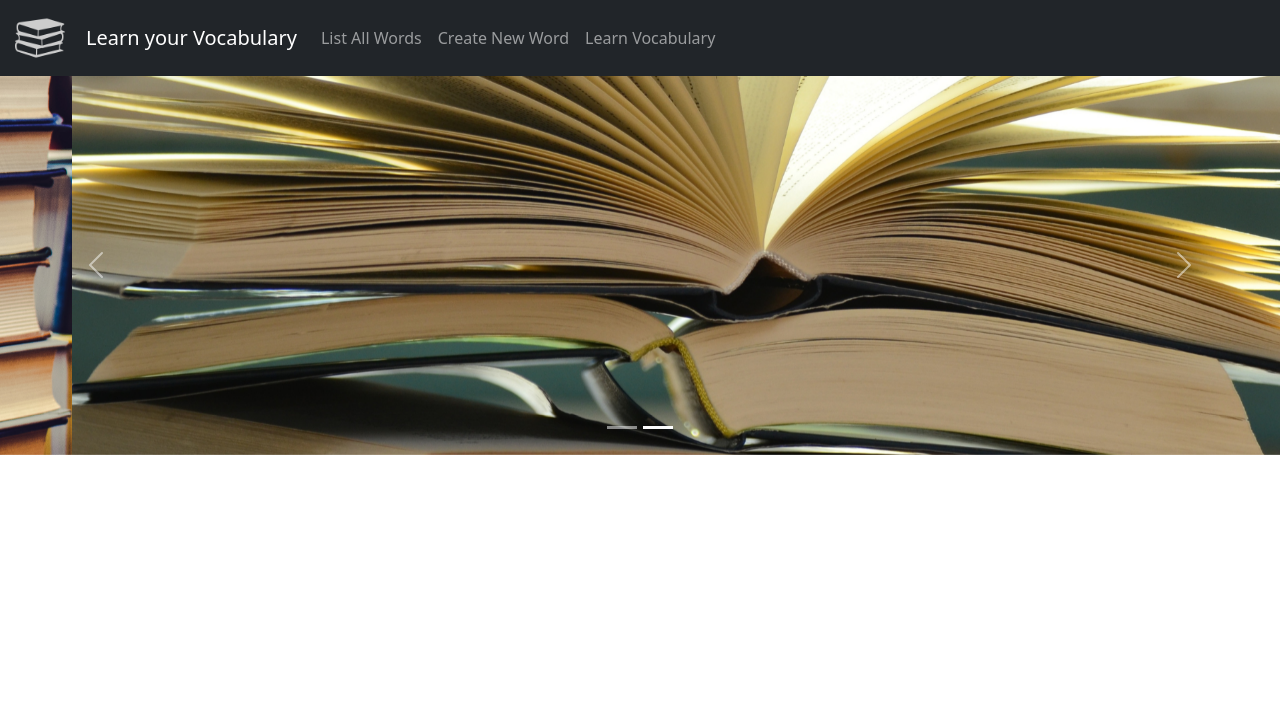
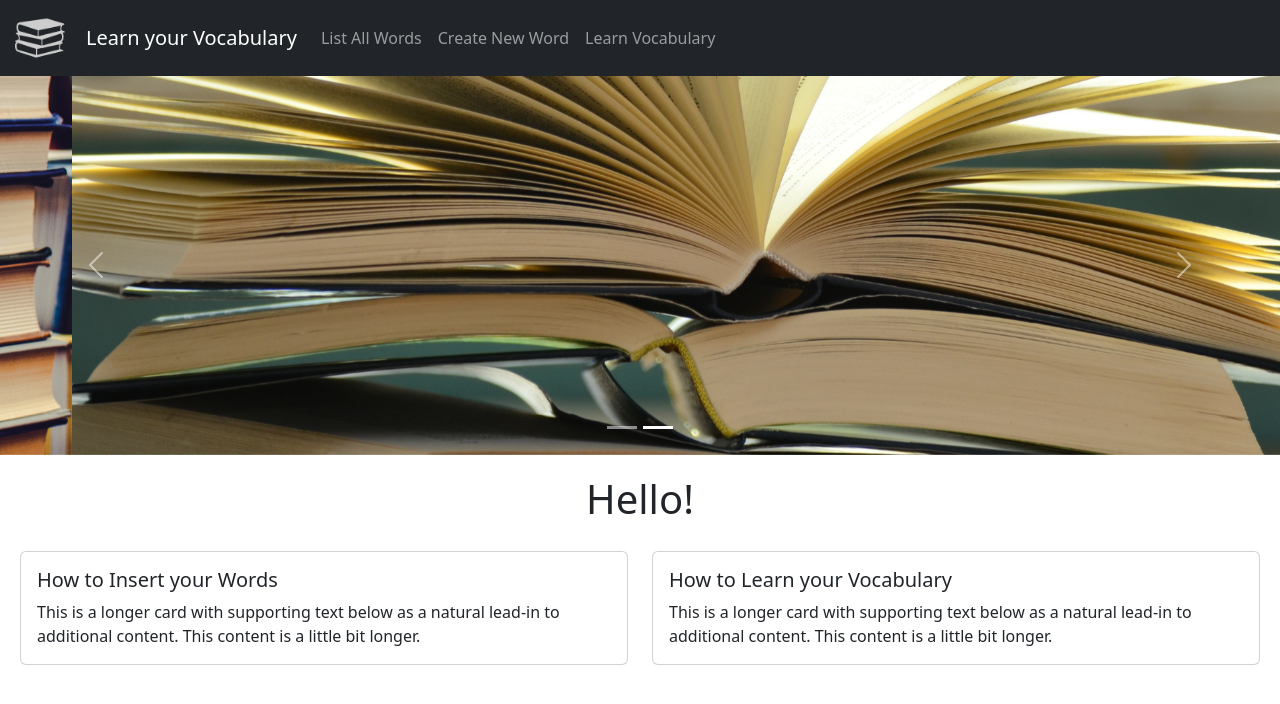
Before and after one commit to mariesophiet/vocabulary-app, a React (Create React App) app: page / in a window 1280 px wide. Shown: the top 704 px of the page. Built offline with nearby package versions, Linux system fonts and the light colour scheme.

Commit message:
added cards on home for explanations of use

```diff
--- a/src/pages/VocabularyLearn.jsx
+++ b/src/pages/VocabularyLearn.jsx
@@ -14,24 +14,25 @@ const Wrapper = styled.div`
 const Next = styled.div`
     cursor: pointer;
     padding: 20px;
-    background-color: pink;
+    background-color: #EBE1D2;
 `
+
 const Check = styled.div`
     cursor: pointer;
     padding: 20px;
-    background-color: #FF62DF;
+    background-color: #CEC2B0;
 `
 
 const Lang = styled.div`
     line-height: 250px;
-    background-color:#decddd;
+    background-color: #E2D6C3;
     font-size: 40px;
     height: 250px;
 `
 
 const Show = styled.div`
     padding: 20px;
-    background-color: red;
+    background-color: #CEC2B0;
     cursor: pointer;
 `
 
--- a/src/pages/VocabularyStart.jsx
+++ b/src/pages/VocabularyStart.jsx
@@ -1,5 +1,17 @@
 import React, {useState} from "react";
 import Carousel from 'react-bootstrap/Carousel';
+
+import Card from 'react-bootstrap/Card';
+import Col from 'react-bootstrap/Col';
+import Row from 'react-bootstrap/Row';
+
+import styled from 'styled-components'
+
+const Title = styled.h1.attrs({
+    className: 'h1',
+})`
+text-align: center;
+margin-top: 20px;`
 
 const data = [
   {
@@ -9,13 +21,14 @@ const data = [
     image:require('../slider2.png'),
    }]
 
-function HomeCarousel() {
+function Home() {
   const [index, setIndex] = useState(0);
   const handleSelect = (selectedIndex, e) => {
     setIndex(selectedIndex);
   };
 
   return (
+    <div>
     <Carousel activeIndex={index} onSelect={handleSelect}>
        {data.map((slide, i) => {
         return (
@@ -34,6 +47,39 @@ function HomeCarousel() {
       })}
 
     </Carousel>
+    <div>
+      <Title>Hello!</Title>
+    </div>
+      <Row xs={1} md={2} className="g-4">
+        <Col>
+          <Card>
+            <Card.Body>
+              <Card.Title>How to Insert your Words</Card.Title>
+              <Card.Text>
+                This is a longer card with supporting text below as a natural
+                lead-in to additional content. This content is a little bit
+                longer.
+              </Card.Text>
+            </Card.Body>
+          </Card>
+          </Col>
+          <Col>
+          <Card>
+            <Card.Body>
+              <Card.Title>How to Learn your Vocabulary</Card.Title>
+              <Card.Text>
+                This is a longer card with supporting text below as a natural
+                lead-in to additional content. This content is a little bit
+                longer.
+              </Card.Text>
+            </Card.Body>
+          </Card>
+        </Col>
+        </Row>
+
+
+    </div>
   );
 }
-export default HomeCarousel;
+
+export default Home;
```
